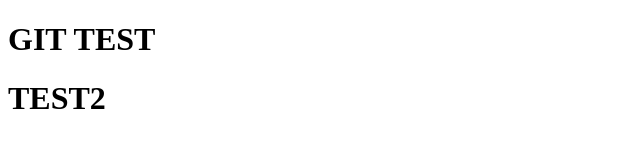
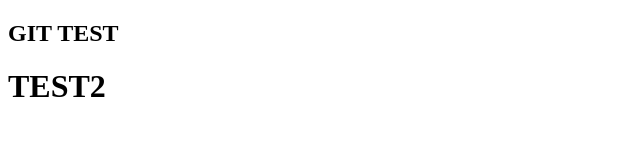
Before and after one commit to AndriyAndriyovuch/git_training, a plain HTML site: page students/andrii.html in a window 1280 px wide. Shown: the whole page, without its empty margins (0-640 px from the left). Drawn offline with Linux system fonts and the light colour scheme.

Commit message:
change tag in index

```diff
--- a/students/andrii.html
+++ b/students/andrii.html
@@ -7,7 +7,7 @@
     <title>Andrii</title>
 </head>
 <body>
-    <h1>GIT TEST</h1>
+    <h2>GIT TEST</h2>
 </body>
 </html>
 
```
